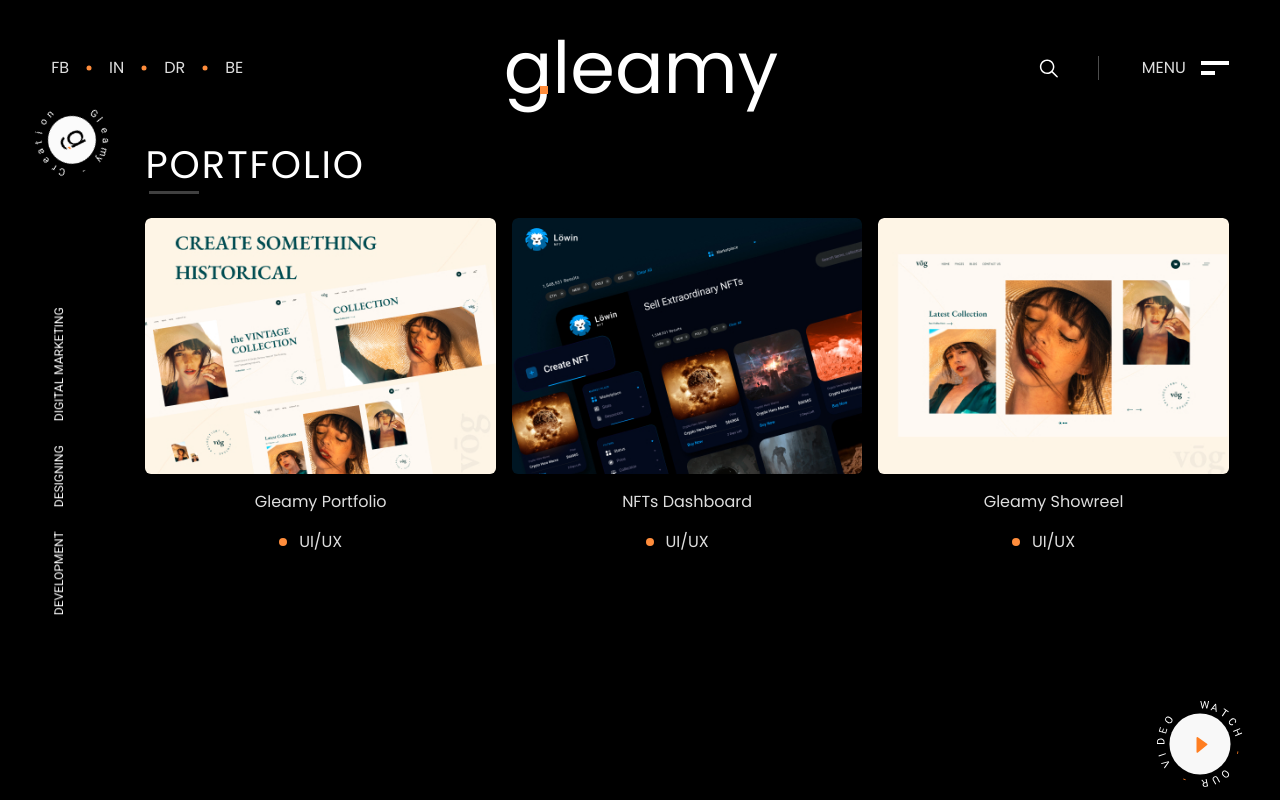
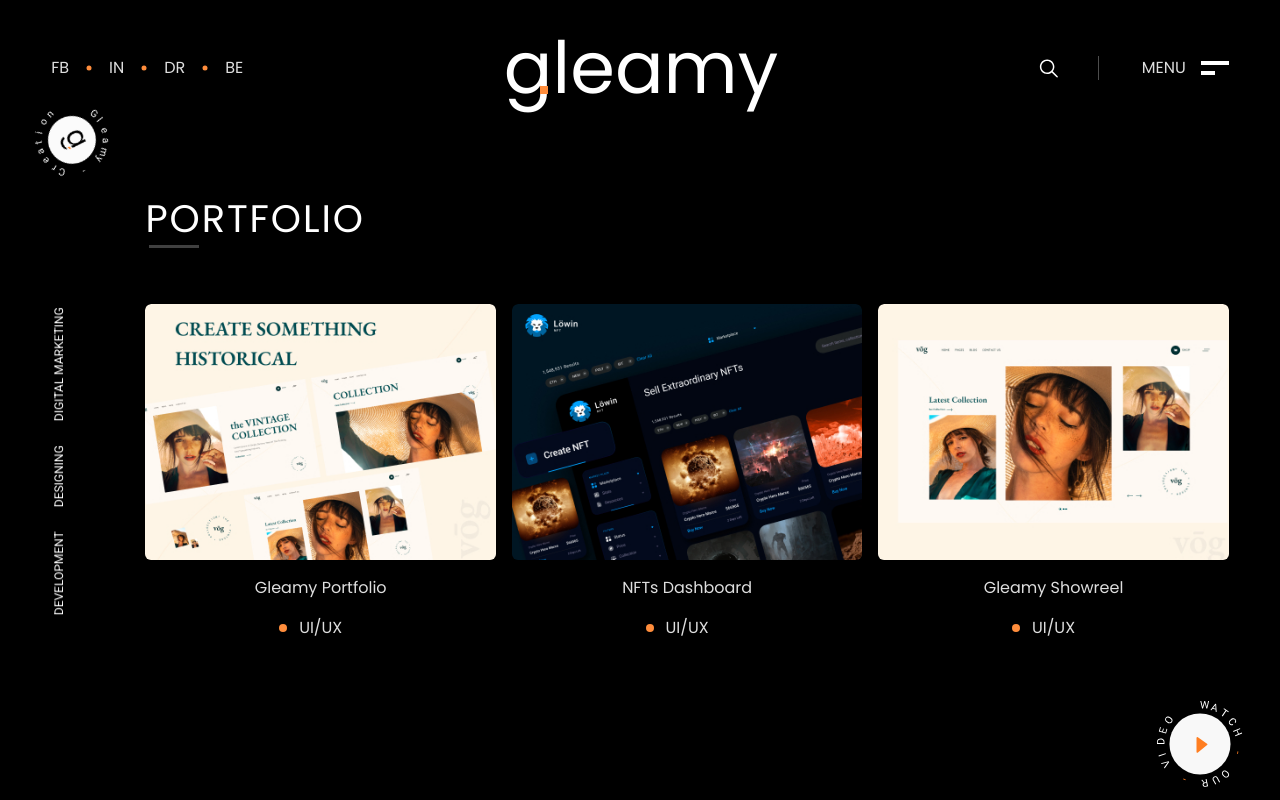
Before and after one commit to aehamdy/gleamy-agency, a React (Vite) app: page /portfolio in a window 1280 px wide. Built offline with nearby package versions, Linux system fonts and the light colour scheme.

Commit message:
Style: Adjust the position of PortfolioSection component

```diff
--- a/src/pages/PortfolioSection.jsx
+++ b/src/pages/PortfolioSection.jsx
@@ -3,7 +3,7 @@
 
 function PortfolioSection() {
     return(
-        <section>
+        <section className="relative flex flex-col gap-8 text-start mt-[17%] md:mt-[5%]">
             <SectionHeading text="Portfolio" />
             <Projects />
         </section>
```
